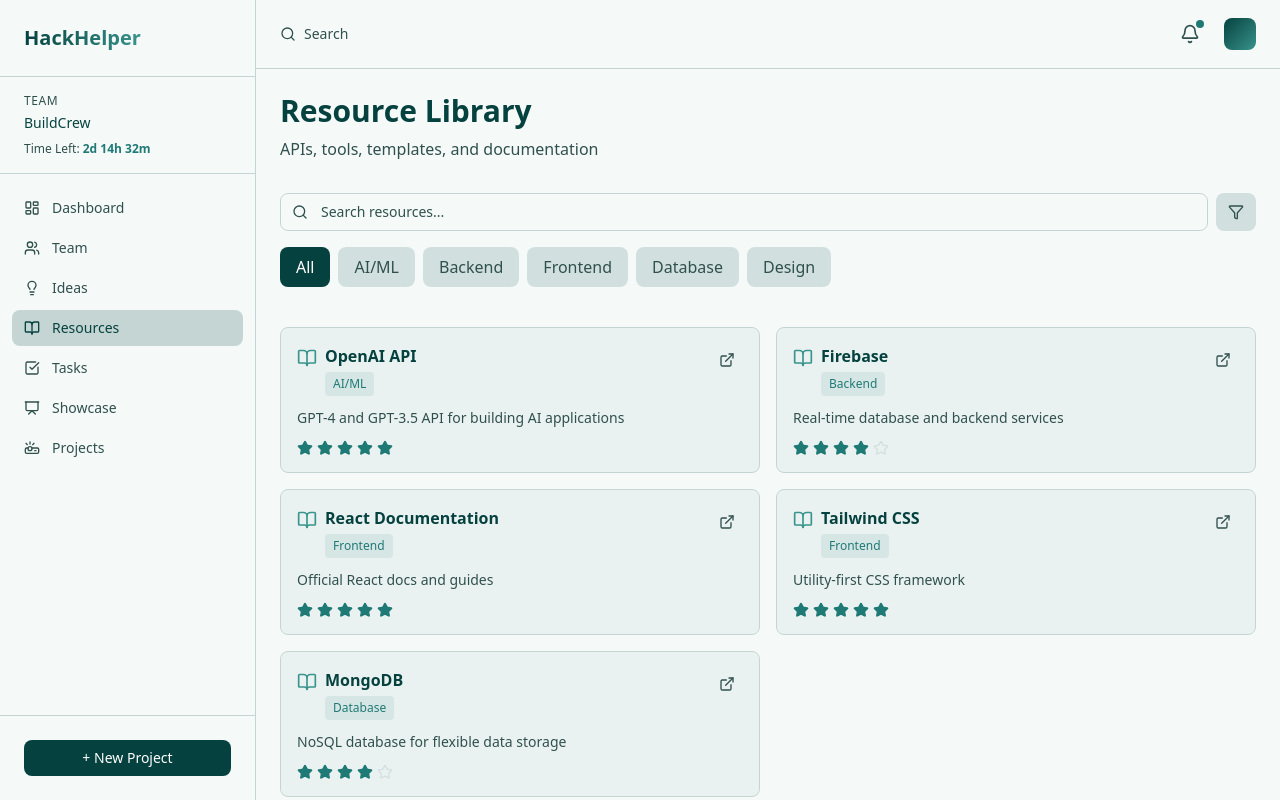
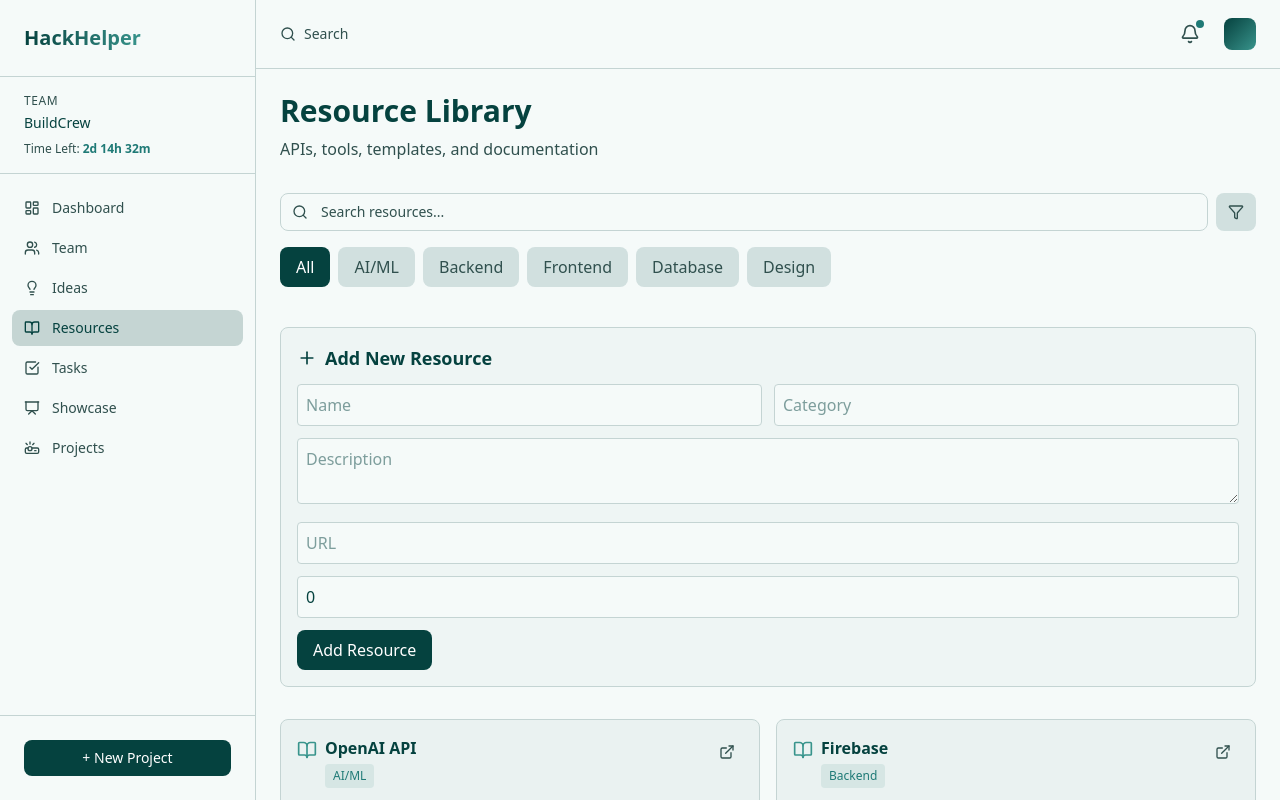
Before and after one commit to Mohdniyam/hackathon_helper, a React app in the folder frontend/: page /resources in a window 1280 px wide. Built offline with nearby package versions, Linux system fonts and the light colour scheme; the HTML template or start-up script is replaced by a standard one.

Commit message:
added add resource feature

```diff
--- a/frontend/src/pages/resources.tsx
+++ b/frontend/src/pages/resources.tsx
@@ -1,7 +1,14 @@
 "use client";
 
 import { useEffect, useState } from "react";
-import { BookOpen, ExternalLink, Star, Search, Filter } from "lucide-react";
+import {
+  BookOpen,
+  ExternalLink,
+  Star,
+  Search,
+  Filter,
+  Plus,
+} from "lucide-react";
 
 interface Resource {
   id: number;
@@ -13,7 +20,36 @@
 }
 
 export default function Resources() {
-  const [resources, setResources] = useState<Resource[]>([
+  const [resources, setResources] = useState<Resource[]>([]);
+  const [categories, setCategories] = useState<string[]>([
+    "All",
+    "AI/ML",
+    "Backend",
+    "Frontend",
+    "Database",
+    "Design",
+  ]);
+  const [searchTerm, setSearchTerm] = useState("");
+  const [selectedCategory, setSelectedCategory] = useState("All");
+
+  const [newResource, setNewResource] = useState<Resource>({
+    id: Date.now(),
+    name: "",
+    description: "",
+    url: "",
+    category: "",
+    rating: 0,
+  });
+
+  // Load resources and categories from localStorage on mount
+  useEffect(() => {
+    const savedResources = localStorage.getItem("customResources");
+    const savedCategories = localStorage.getItem("customCategories");
+
+    if (savedResources) {
+      setResources(JSON.parse(savedResources));
+    } else {
+      const defaultResources = [
         {
           id: 1,
           name: "OpenAI API",
@@ -54,64 +90,56 @@
           category: "Database",
           rating: 4,
         },
-  ]);
+      ];
+      setResources(defaultResources);
+      localStorage.setItem("customResources", JSON.stringify(defaultResources));
+    }
 
-  useEffect(() => {
-    setResources([
-      {
-        id: 1,
-        name: "OpenAI API",
-        description: "GPT-4 and GPT-3.5 API for building AI applications",
-        url: "https://openai.com/api",
-        category: "AI/ML",
-        rating: 5,
-      },
-      {
-        id: 2,
-        name: "Firebase",
-        description: "Real-time database and backend services",
-        url: "https://firebase.google.com",
-        category: "Backend",
-        rating: 4,
-      },
-      {
-        id: 3,
-        name: "React Documentation",
-        description: "Official React docs and guides",
-        url: "https://react.dev",
-        category: "Frontend",
-        rating: 5,
-      },
-      {
-        id: 4,
-        name: "Tailwind CSS",
-        description: "Utility-first CSS framework",
-        url: "https://tailwindcss.com",
-        category: "Frontend",
-        rating: 5,
-      },
-      {
-        id: 5,
-        name: "MongoDB",
-        description: "NoSQL database for flexible data storage",
-        url: "https://www.mongodb.com",
-        category: "Database",
-        rating: 4,
-      },
-    ]);
+    if (savedCategories) {
+      setCategories(JSON.parse(savedCategories));
+    }
   }, []);
 
-  const [searchTerm, setSearchTerm] = useState("");
-  const [selectedCategory, setSelectedCategory] = useState("All");
+  // Add new resource logic
+  const handleAddResource = () => {
+    if (
+      !newResource.name ||
+      !newResource.description ||
+      !newResource.url ||
+      !newResource.category ||
+      !newResource.rating
+    ) {
+      alert("Please fill all fields before adding a resource.");
+      return;
+    }
 
-  const categories = [
-    "All",
-    "AI/ML",
-    "Backend",
-    "Frontend",
-    "Database",
-    "Design",
-  ];
+    const updatedResources = [...resources, { ...newResource, id: Date.now() }];
+    setResources(updatedResources);
+    localStorage.setItem("customResources", JSON.stringify(updatedResources));
+
+    // If new category is not already in the list, add it
+    if (
+      newResource.category.trim() &&
+      !categories.includes(newResource.category)
+    ) {
+      const updatedCategories = [...categories, newResource.category];
+      setCategories(updatedCategories);
+      localStorage.setItem(
+        "customCategories",
+        JSON.stringify(updatedCategories)
+      );
+    }
+
+    // Reset form
+    setNewResource({
+      id: Date.now(),
+      name: "",
+      description: "",
+      url: "",
+      category: "",
+      rating: 0,
+    });
+  };
 
   const filteredResources = resources.filter(
     (r) =>
@@ -167,6 +195,67 @@
         </div>
       </div>
 
+      {/* Add Resource Form */}
+      <div className="border border-border p-4 rounded-lg space-y-3 bg-muted/20">
+        <h2 className="font-semibold text-lg flex items-center gap-2">
+          <Plus className="w-5 h-5 text-primary" /> Add New Resource
+        </h2>
+        <div className="grid sm:grid-cols-2 gap-3">
+          <input
+            type="text"
+            placeholder="Name"
+            value={newResource.name}
+            onChange={(e) =>
+              setNewResource({ ...newResource, name: e.target.value })
+            }
+            className="p-2 rounded border bg-background text-foreground w-full"
+          />
+          <input
+            type="text"
+            placeholder="Category"
+            value={newResource.category}
+            onChange={(e) =>
+              setNewResource({ ...newResource, category: e.target.value })
+            }
+            className="p-2 rounded border bg-background text-foreground w-full"
+          />
+        </div>
+        <textarea
+          placeholder="Description"
+          value={newResource.description}
+          onChange={(e) =>
+            setNewResource({ ...newResource, description: e.target.value })
+          }
+          className="p-2 rounded border bg-background text-foreground w-full"
+        />
+        <input
+          type="text"
+          placeholder="URL"
+          value={newResource.url}
+          onChange={(e) =>
+            setNewResource({ ...newResource, url: e.target.value })
+          }
+          className="p-2 rounded border bg-background text-foreground w-full"
+        />
+        <input
+          type="number"
+          placeholder="Rating (1-5)"
+          value={newResource.rating}
+          onChange={(e) =>
+            setNewResource({ ...newResource, rating: Number(e.target.value) })
+          }
+          className="p-2 rounded border bg-background text-foreground w-full"
+          min={1}
+          max={5}
+        />
+        <button
+          onClick={handleAddResource}
+          className="w-full sm:w-auto px-4 py-2 bg-primary text-primary-foreground rounded-lg font-medium hover:opacity-90 transition"
+        >
+          Add Resource
+        </button>
+      </div>
+
       {/* Resources Grid */}
       <div className="grid sm:grid-cols-2 gap-4">
         {filteredResources.map((resource) => (
@@ -202,7 +291,11 @@
               {[...Array(5)].map((_, i) => (
                 <Star
                   key={i}
-                  className={`w-4 h-4 ${i < resource.rating ? "fill-accent text-accent" : "text-muted"}`}
+                  className={`w-4 h-4 ${
+                    i < resource.rating
+                      ? "fill-accent text-accent"
+                      : "text-muted"
+                  }`}
                 />
               ))}
             </div>
```
Lines whose indentation alone changed are shown as unchanged.
